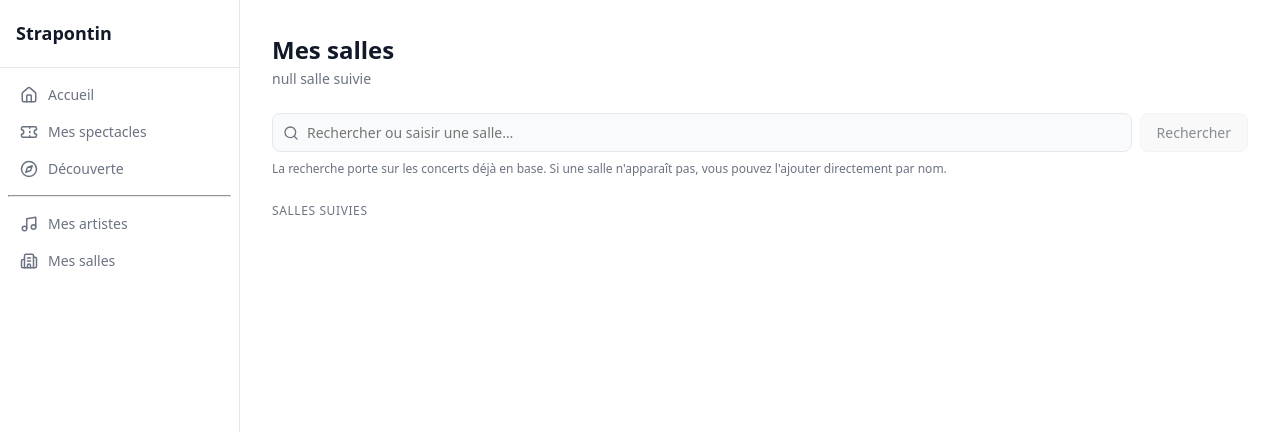
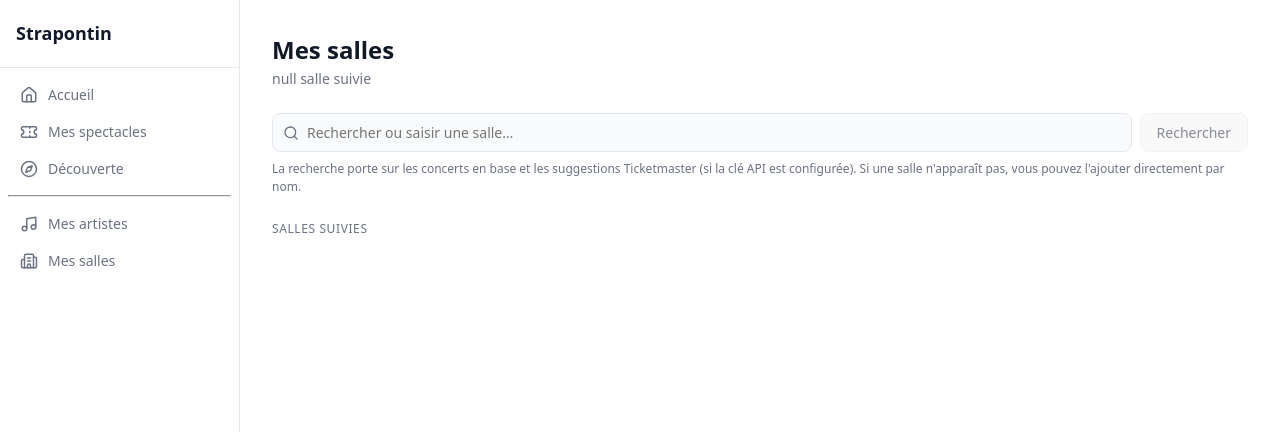
Before and after one commit to Sietch-Tabr/strapontin, a Spring app: template java/web/src/main/resources/templates/salles.html in a window 1280 px wide. Shown: the top 432 px of the page. Run offline with Thymeleaf, Linux system fonts and the light colour scheme; the template is opened without the code that fills it, so the values that code supplies are empty; some of the project's set-up classes (security, data sources, template engines, error pages and the like) are left out, and stand-ins take their place.

Commit message:
fix: message recherche salles — mentionner TM et clé API

```diff
--- a/java/web/src/main/resources/templates/salles.html
+++ b/java/web/src/main/resources/templates/salles.html
@@ -41,8 +41,9 @@
         </button>
       </form>
       <p class="form-aide">
-        La recherche porte sur les concerts déjà en base. Si une salle
-        n'apparaît pas, vous pouvez l'ajouter directement par nom.
+        La recherche porte sur les concerts en base et les suggestions Ticketmaster
+        (si la clé API est configurée). Si une salle n'apparaît pas, vous pouvez
+        l'ajouter directement par nom.
       </p>
 
       <!-- Message d'erreur flash -->
```
